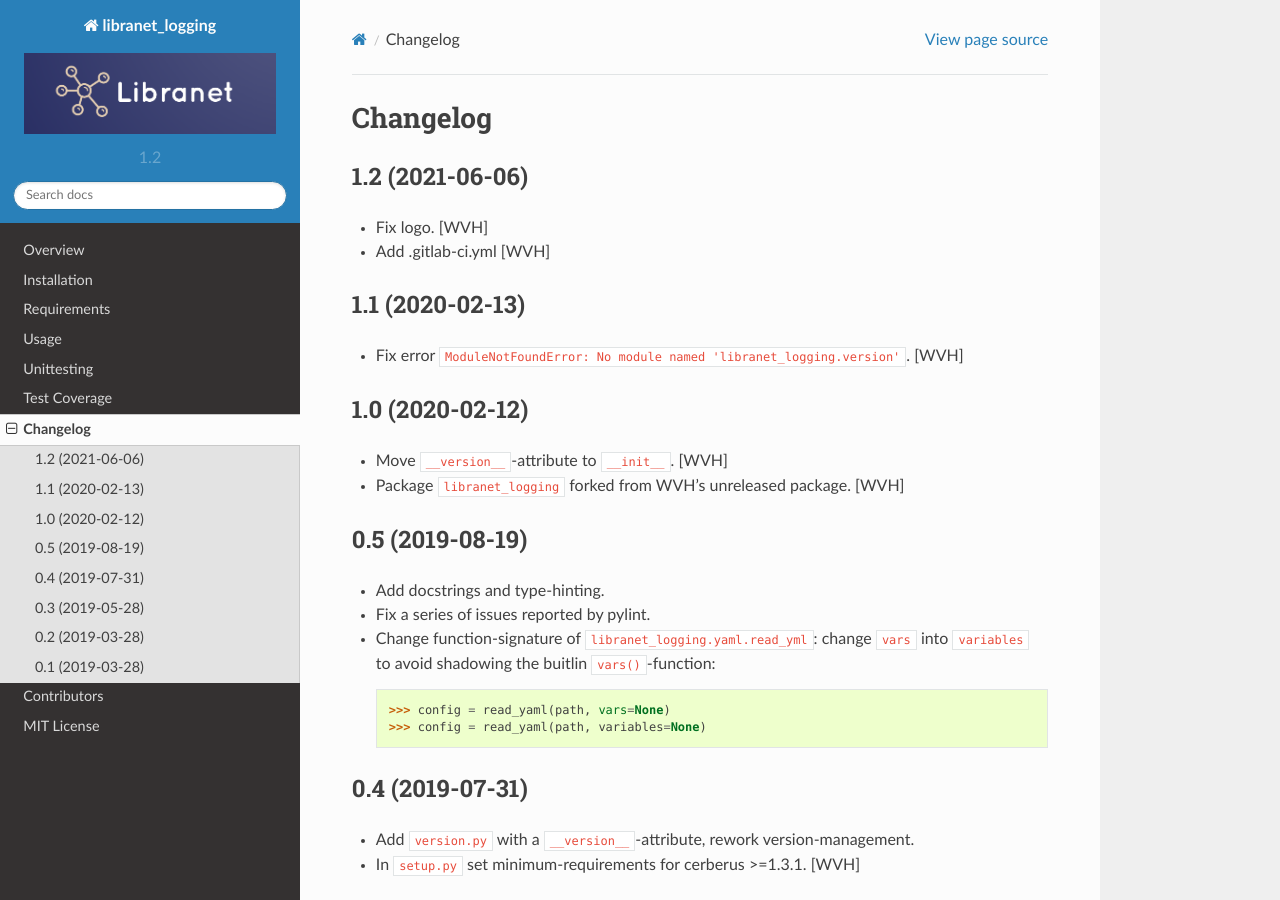
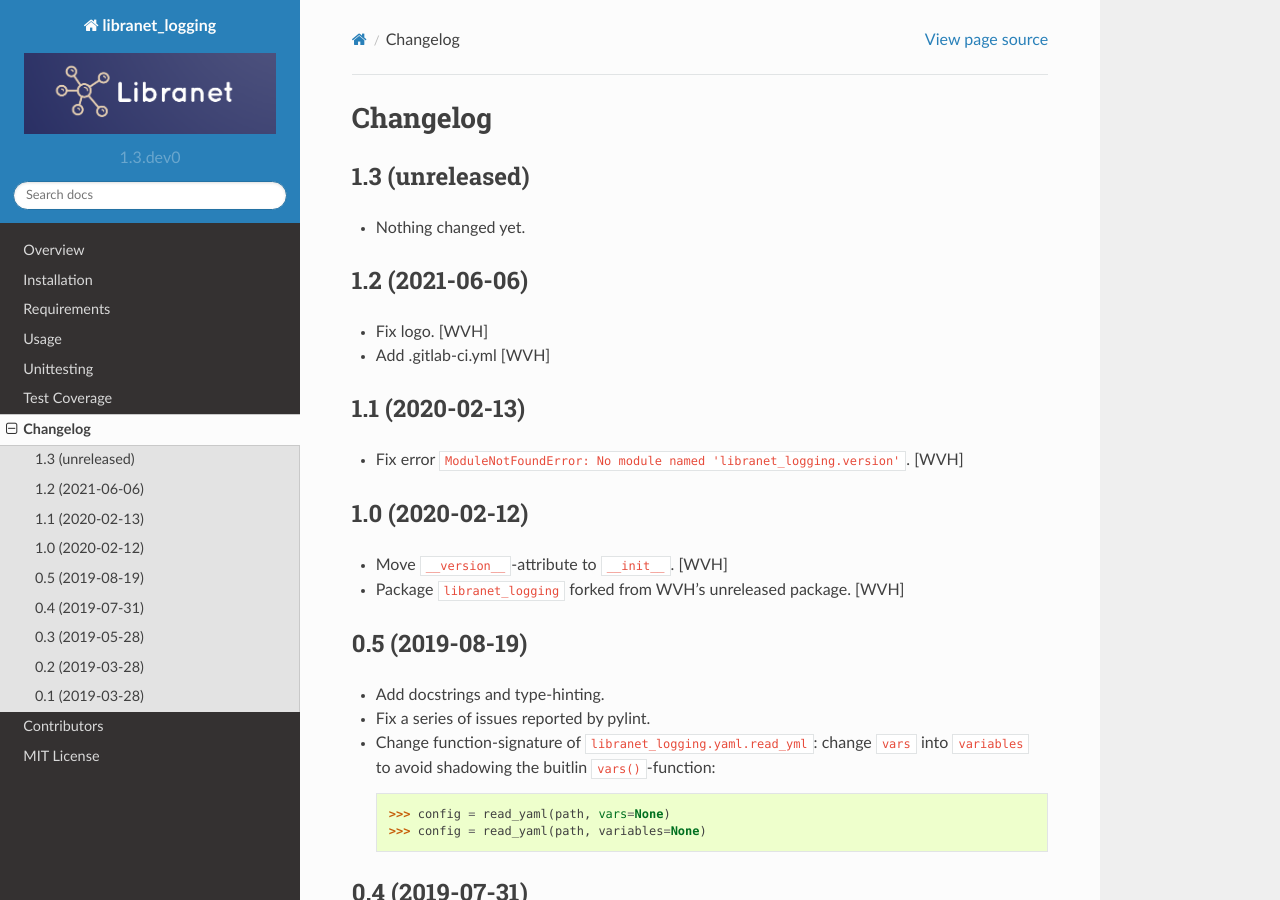
Before and after one commit to libranet/libranet-logging, a Sphinx documentation site: the page built from docs/changes.rst, in a window 1280 px wide and 900 px high. Built offline with Sphinx 7.4.7 and the Read the Docs theme 2.0.0, drawn with Linux system fonts in a browser that asks for light colours.

Commit message:
Back to development: 1.3
[ci skip]

```diff
--- a/docs/changes.rst
+++ b/docs/changes.rst
@@ -1,5 +1,11 @@
 Changelog
 =========
+
+1.3 (unreleased)
+----------------
+
+- Nothing changed yet.
+
 
 1.2 (2021-06-06)
 ----------------
--- a/src/libranet_logging/__init__.py
+++ b/src/libranet_logging/__init__.py
@@ -1,7 +1,7 @@
 # -*- coding: utf-8 -*-
 """libranet_logging.__init__"""
 
-__version__ = '1.2'
+__version__ = '1.3.dev0'
 
 from .cli import print_loggers, print_tree  # noqa
 from .logconfig import initialize  # noqa
```
